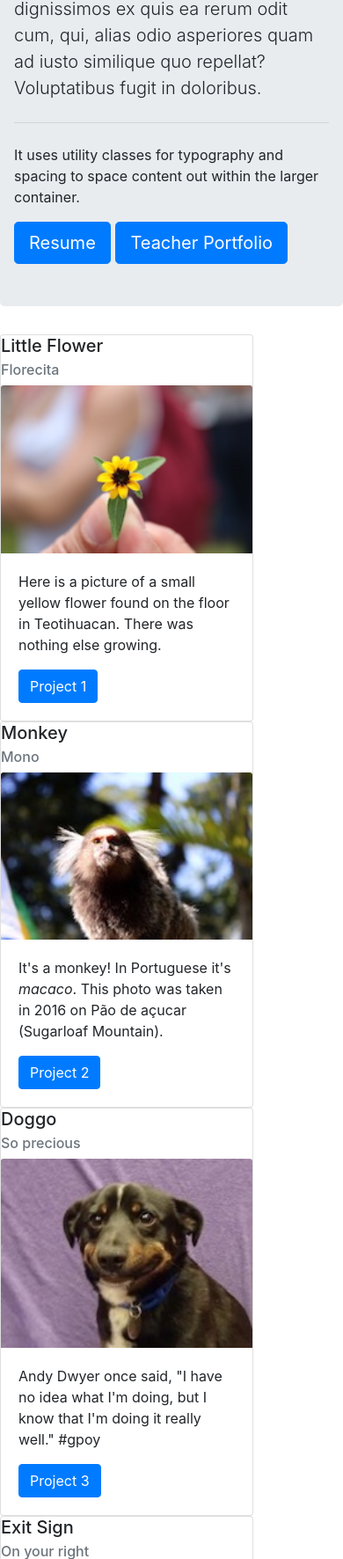
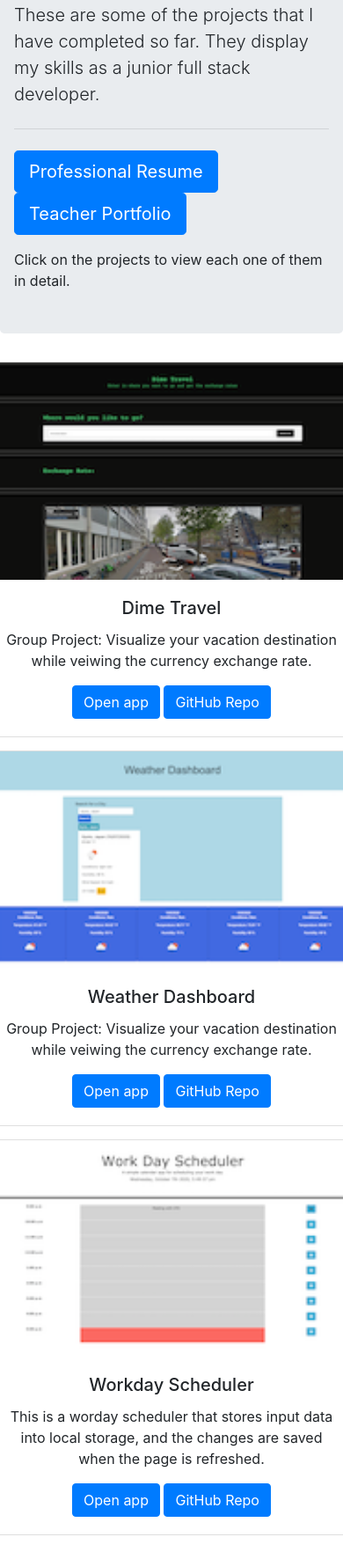
Before and after one commit to solaguirre/solaguirre.github.io, a plain HTML site: page portfolio.html in a window 390 px wide. Shown: the part 228-2000 px from the top of the page at 88% size. Drawn offline with nearby package versions, Linux system fonts and the light colour scheme.

Commit message:
Updated portfolio with current projects, complete with links to repos and deployed apps.

```diff
--- a/assets/css/style.css
+++ b/assets/css/style.css
@@ -1,5 +1,12 @@
 
-.container2 {
+#column {
+    border: 80px;
+    border-color: tomato;
+    padding-inline-start: 20px;
+    padding-top: 50px;
+    padding-right: 50px;
+    padding-bottom: 50px;
+    padding-left: 50px;
 
 }
 .col h2{
@@ -19,7 +26,7 @@
 }
 
 .col {
-    align-self: start;
+    align-self: flex-start;
 }
 
 .footer ul{
@@ -29,3 +36,6 @@
 .footer ul li {
     display: inline-block;
     margin-left: 25px;
+}
+.btn { padding-top: 16px;
+ }
--- a/portfolio.html
+++ b/portfolio.html
@@ -20,7 +20,7 @@
 <body>
 
     <nav class="navbar sticky-top navbar-expand-lg navbar-light bg-light">
-        <a class="navbar-brand" href="contact.html">Sol</a>
+        <a class="navbar-brand" href="https://github.com/solaguirre" target="_blank">Sol</a>
         <button class="navbar-toggler" type="button" data-toggle="collapse" data-target="#navbarNav"
             aria-controls="navbarNav" aria-expanded="false" aria-label="Toggle navigation">
             <span class="navbar-toggler-icon"></span>
@@ -33,88 +33,77 @@
                 <li class="nav-item">
                     <a class="nav-link" href="./portfolio.html">Portfolio</a>
                 </li>
-                <li class="nav-item">
-                    <a class="nav-link" href="./contact.html">Contact</a>
-                </li>
             </ul>
         </div>
     </nav>
 
     <section class="container2">
         <div class="jumbotron">
-            <h1 class="display-4">Portfolio</h1>
-            <p class="lead">Lorem ipsum dolor sit amet consectetur adipisicing elit. Vero dignissimos ex quis ea rerum
-                odit cum, qui, alias odio asperiores quam ad iusto similique quo repellat? Voluptatibus fugit in
-                doloribus.</p>
+            <h1 class="display-4"><b>Programming Portfolio</b> </h1>
+            <p class="lead">These are some of the projects that I have completed so far. They display my skills as a
+                junior full stack developer. </p>
             <hr class="my-4">
-            <p>It uses utility classes for typography and spacing to space content out within the larger container.</p>
+
             <p class="lead">
                 <a class="btn btn-primary btn-lg" href="assets/ProfessionalResumeMarisolAguirre.pdf"
-                    role="button">Resume</a>
+                    role="button">Professional Resume</a>
 
                 <a class="btn btn-primary btn-lg" href="https://sites.google.com/view/sritaaguirre/home"
                     role="button">Teacher Portfolio</a>
+            <p>Click on the projects to view each one of them in detail.</p>
             </p>
         </div>
     </section>
+    <main class="row">
+        <div class="card-deck">
+            <div class="card text-center">
+                <img class="card-img-top" src="assets/Images/Dimetravel2.png" alt="Dime Travel web app site page.">
+                <div class="card-body">
+                    <h5 class="card-title">Dime Travel</h5>
+                    <p class="card-text">Group Project: Visualize your vacation destination while veiwing the currency
+                        exchange rate.</p>
+                    <a href="https://github.com/solaguirre/whineandcheese/" class="btn btn-primary" target="_blank">Open
+                        app</a>
 
-    <section class="row">
-        <div class="col">
-            <div class="card" style="width: 18rem;">
-                <h5 class="card-title">Little Flower</h5>
-                <h6 class="card-subtitle mb-2 text-muted">Florecita</h6>
-                <img src="assets/Images/florecita.jpeg" class="card-img-top"
-                    alt="Little yellow flower being held with two fingers.">
+                    <a class="btn btn-primary" href="https://github.com/solaguirre/whineandcheese.git"
+                        target="_blank">GitHub
+                        Repo</a>
+
+                </div>
+
+            </div>
+            <div class="card text-center">
+                <img class="card-img-top" src="assets/Images/weather.png"
+                    alt="Weather Dashboard web application site page.">
                 <div class="card-body">
-                    <p class="card-text">Here is a picture of a small yellow flower found on the floor in
-                        Teotihuacan. There was nothing else growing.</p>
-                    <a href="./portfolio.html" class="btn btn-primary">Project 1</a>
+                    <h5 class="card-title">Weather Dashboard</h5>
+                    <p class="card-text">Group Project: Visualize your vacation destination while veiwing the currency
+                        exchange rate.</p>
+                    <a href="https://solaguirre.github.io/weatherdashboard/" class="btn btn-primary"
+                        target="_blank">Open app</a>
+                    <a class="btn btn-primary" href="https://github.com/solaguirre/weatherdashboard.git"
+                        target="_blank">GitHub
+                        Repo</a>
+
+                </div>
+            </div>
+            <div class="card text-center">
+                <img class="card-img-top" src="assets/Images/scheduler.png" alt="Card image cap">
+                <div class="card-body">
+                    <h5 class="card-title">Workday Scheduler</h5>
+                    <p class="card-text">This is a worday scheduler that stores input data into local storage, and the
+                        changes are saved when the page is refreshed.</p>
+                    <a href="https://solaguirre.github.io/workdayscheduler/" class="btn btn-primary"
+                        target="_blank">Open app</a>
+                    <a class="btn btn-primary" href="https://github.com/solaguirre/workdayscheduler.git"
+                        target="_blank">GitHub
+                        Repo</a>
                 </div>
             </div>
         </div>
-        <div class="col">
-            <div class="card" style="width: 18rem;">
-                <h5 class="card-title">Monkey</h5>
-                <h6 class="card-subtitle mb-2 text-muted">Mono</h6>
-                <img src="assets/Images/macaco.JPG" class="card-img-top" alt="Headshot of a Monkey">
-                <div class="card-body">
-                    <p class="card-text">It's a monkey! In Portuguese it's <i>macaco</i>. This photo was taken
-                        in
-                        2016 on Pão de açucar (Sugarloaf Mountain).</p>
-                    <a href="./portfolio.html" class="btn btn-primary">Project 2</a>
-                </div>
-            </div>
         </div>
-        <div class="w-100"></div>
-    </section>
-    <section class="row">
-        <div class="col">
-            <div class="card" style="width: 18rem;">
-                <h5 class="card-title">Doggo</h5>
-                <h6 class="card-subtitle mb-2 text-muted">So precious</h6>
-                <img src="assets/Images/doggo.JPG" class="card-img-top" alt="Awkward dog smiling">
-                <div class="card-body">
-                    <p class="card-text">Andy Dwyer once said, "I have no idea what I'm doing, but I know that
-                        I'm
-                        doing it really well." #gpoy</p>
-                    <a href="./portfolio.html" class="btn btn-primary">Project 3</a>
-                </div>
-            </div>
-        </div>
-        <div class="col">
-            <div class="card" style="width: 18rem;">
-                <h5 class="card-title">Exit Sign</h5>
-                <h6 class="card-subtitle mb-2 text-muted">On your right</h6>
-                <img src="assets/Images/viamarisolJPG.JPG" class="card-img-top" alt="A roadsign reads 'Via Marisol.'">
-                <div class="card-body">
-                    <p class="card-text">This picture is special to me because I hardly find things with my name
-                        on
-                        it. This is an exit sign in Los Angeles, CA.</p>
-                    <a href="./portfolio.html" class="btn btn-primary">Project 4</a>
-                </div>
-            </div>
-        </div>
-    </section>
+    </main>
+
 
 
     <!-- Optional JavaScript -->
```
Also changed, not shown: contact.html (deleted, +0 -97 lines), index.html (+1 -3 lines), assets/Images/Dimetravel.png (added), assets/Images/Dimetravel2.png (added), assets/Images/scheduler.png (added), assets/Images/weather.png (added), 1 other file.
